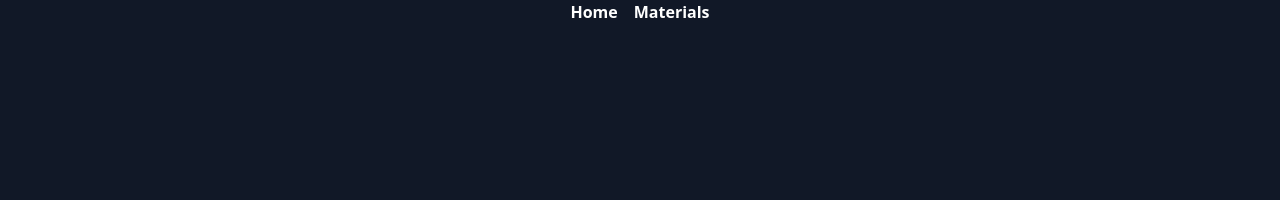
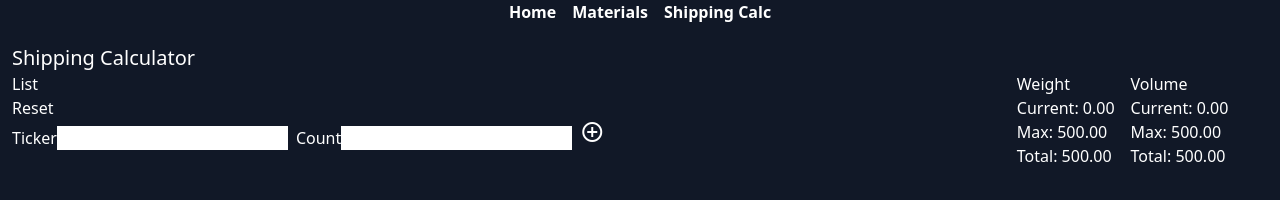
Before and after one commit to Zaphiruz/prosperous-universe-display, a React app: page /shipping-calc in a window 1280 px wide. Built offline with nearby package versions, Linux system fonts and the light colour scheme.

Commit message:
shipping calc

```diff
--- a/public/index.html
+++ b/public/index.html
@@ -5,6 +5,7 @@
   <meta charset="UTF-8" />
   <meta name="viewport" content="width=device-width, initial-scale=1, shrink-to-fit=no">
   <link rel="stylesheet" href="../dist/styles.css">
+  <link href="https://fonts.googleapis.com/icon?family=Material+Icons" rel="stylesheet">
   <title>Prosperous Universe Data</title>
 </head>
 
--- a/src/app/app.js
+++ b/src/app/app.js
@@ -12,6 +12,7 @@ import Home from './pages/home/home';
 import Materials from './pages/materials/materials';
 import ConsumptionReport from './pages/consumption-report/consumption-report';
 import ProductionReport from './pages/production-report/production-report';
+import ShippingCalc from './pages/shipping-calc/shipping-calc';
 
 export default () => (
 	<div className="App w-full h-full min-h-screen min-w-full dark:bg-gray-900 dark:text-white">
@@ -23,6 +24,7 @@ export default () => (
 				<Route path="/materials" component={Materials} />
 				<Route path='/consumption-report/:companyId' component={ConsumptionReport} />
 				<Route path='/production-report/:companyId' component={ProductionReport} />
+				<Route path='/shipping-calc' component={ShippingCalc} />
 			</Switch>
 		</Router>
 	</div>
--- /dev/null
+++ b/src/app/pages/shipping-calc/shipping-calc.js
@@ -0,0 +1,168 @@
+import React, { useState, useEffect } from 'react';
+import { useParams } from 'react-router-dom';
+import { query } from 'UTILS/graphql-query-helper';
+import config from 'ROOT/config';
+import { toUpper, startCase } from 'lodash';
+import './shipping-calc.less';
+
+export default () => {
+	let [ currentWeight, setCurrentWeight ] = useState(0);
+	let [ currentVolume, setCurrentVolume ] = useState(0);
+	let [ newMaterial, setNewMaterial ] = useState('');
+	let [ newCount, setNewCount ] = useState('');
+	let [ error, setError ] = useState('');
+	let [ itemList, setItemList ] = useState([]);
+	const maxVolume = 500;
+	const maxWeight = 500;
+
+	const addItem = async (e) => {
+		e.preventDefault();
+		e.stopPropagation();
+		clearErrors();
+
+		let parsedNewCount = parseInt(newCount);
+
+		let previousItem = itemList.find(item => item.ticker === newMaterial)
+		if (previousItem) {
+			let count = previousItem.amount + parsedNewCount;
+
+			previousItem.amount = count
+			previousItem.weight = previousItem.material.weight * count;
+			previousItem.volume = previousItem.material.volume * count;
+		} else {
+			let material = await query(config.api, 'materialOne', { ticker: newMaterial }, { weight: true, volume: true });
+			if(!material) {
+				return setError('No material Found')
+			}
+
+			let weight = material.weight * parsedNewCount;
+			let volume = material.volume * parsedNewCount;
+
+			itemList.push({ ticker: newMaterial, amount: parsedNewCount, weight, volume, material })
+		}
+
+		computeCurrentValues(itemList);
+
+		setItemList(itemList);
+		setNewMaterial('');
+		setNewCount('');
+	}
+
+	const computeCurrentValues = (itemLists) => {
+		let { currentWeight, currentVolume } = itemLists.reduce((acc, {weight, volume}) => {
+			acc.currentWeight += parseFloat(weight);
+			acc.currentVolume += parseFloat(volume);
+
+			console.log(acc);
+			return acc;
+		}, {currentWeight: 0, currentVolume: 0});
+
+		console.log(currentWeight, currentVolume);
+
+		setCurrentWeight(currentWeight);
+		setCurrentVolume(currentVolume);
+	}
+
+	const resetList = (e) => {
+		e.preventDefault();
+		e.stopPropagation();
+		clearErrors();
+
+		computeCurrentValues([]);
+		setItemList([]);
+		setNewMaterial('');
+		setNewCount('');
+	}
+
+	const clearErrors = () => {
+		setError('');
+	}
+
+	const renderErrorString = error
+		? <div className='text-red-500 dark:text-red-700'>Error: {error}</div>
+		: null;
+
+	return (
+		<div className='shipping-calc container mx-auto p-3'>
+			<h1 className='text-xl capitalize inline-block'>Shipping Calculator</h1>
+
+			<div className='flex'>
+				<div className='w-4/5'>
+					<h3>List</h3>
+					<ul>
+						{itemList.map((listItem, i) => (
+							<li key={i}>
+								{listItem.amount}x {listItem.ticker} - {listItem.volume.toFixed(2)}m<sup>3</sup> {listItem.weight.toFixed(2)}t
+							</li>
+						))}
+					</ul>
+					<button type='button'
+						onClick={resetList}
+					>
+						Reset
+					</button>
+
+					{renderErrorString}
+
+					<form onSubmit={addItem}>
+						<label>
+							Ticker
+							<input type='text'
+								id='ticker'
+								name='ticker'
+								className='mr-2 text-black'
+								required="required"
+								pattern='[a-zA-Z0-9]{3}'
+								value={newMaterial}
+								onChange={(e) => {setNewMaterial(e.target.value)}}
+							/>
+						</label>
+
+						<label>
+							Count
+							<input type='text'
+								id='count'
+								name='count'
+								className='mr-2 text-black'
+								required="required"
+								pattern='\d+'
+								value={newCount}
+								onChange={(e) => {setNewCount(e.target.value)}}
+							/>
+						</label>
+
+						<button type='submit'>
+							<span className="material-icons">add_circle_outline</span>
+						</button>
+					</form>
+
+
+				</div>
+
+				<dl className='flex'>
+					<div>
+						<dt><h3>Weight</h3></dt>
+						<dd>
+							<ul className='list-none'>
+								<li>Current: {currentWeight.toFixed(2)}</li>
+								<li>Max: {maxWeight.toFixed(2)}</li>
+								<li className={maxWeight - currentWeight < 0 ? 'text-red-500 dark:text-red-700' : ''}>Total: {(maxWeight - currentWeight).toFixed(2)}</li>
+							</ul>
+						</dd>
+					</div>
+
+					<div className='ml-4'>
+						<dt><h3>Volume</h3></dt>
+						<dd>
+							<ul className='list-none'>
+								<li>Current: {currentVolume.toFixed(2)}</li>
+								<li>Max: {maxVolume.toFixed(2)}</li>
+								<li className={maxVolume - currentVolume < 0 ? 'text-red-500 dark:text-red-700' : ''}>Total: {(maxVolume - currentVolume).toFixed(2)}</li>
+							</ul>
+						</dd>
+					</div>
+				</dl>
+			</div>
+		</div>
+	);
+}
--- /dev/null
+++ b/src/app/pages/shipping-calc/shipping-calc.less
@@ -0,0 +1,3 @@
+.shipping-calc {
+
+}
--- a/src/app/partial/nav/nav.js
+++ b/src/app/partial/nav/nav.js
@@ -10,6 +10,9 @@ export default () => (
 			<li>
 				<Link className='mx-2 font-bold' to="/materials">Materials</Link>
 			</li>
+			<li>
+				<Link className='mx-2 font-bold' to="/shipping-calc">Shipping Calc</Link>
+			</li>
 		</ul>
 	</nav>
 )
```
